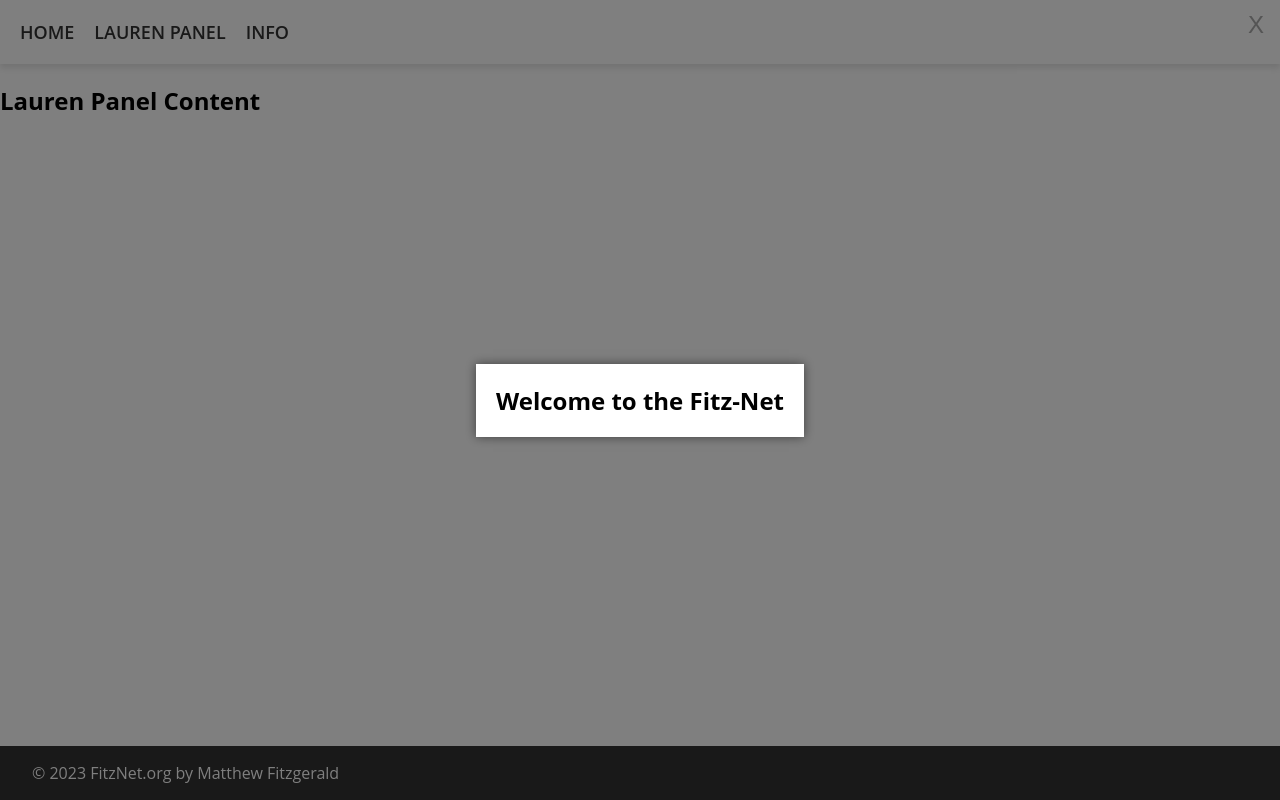
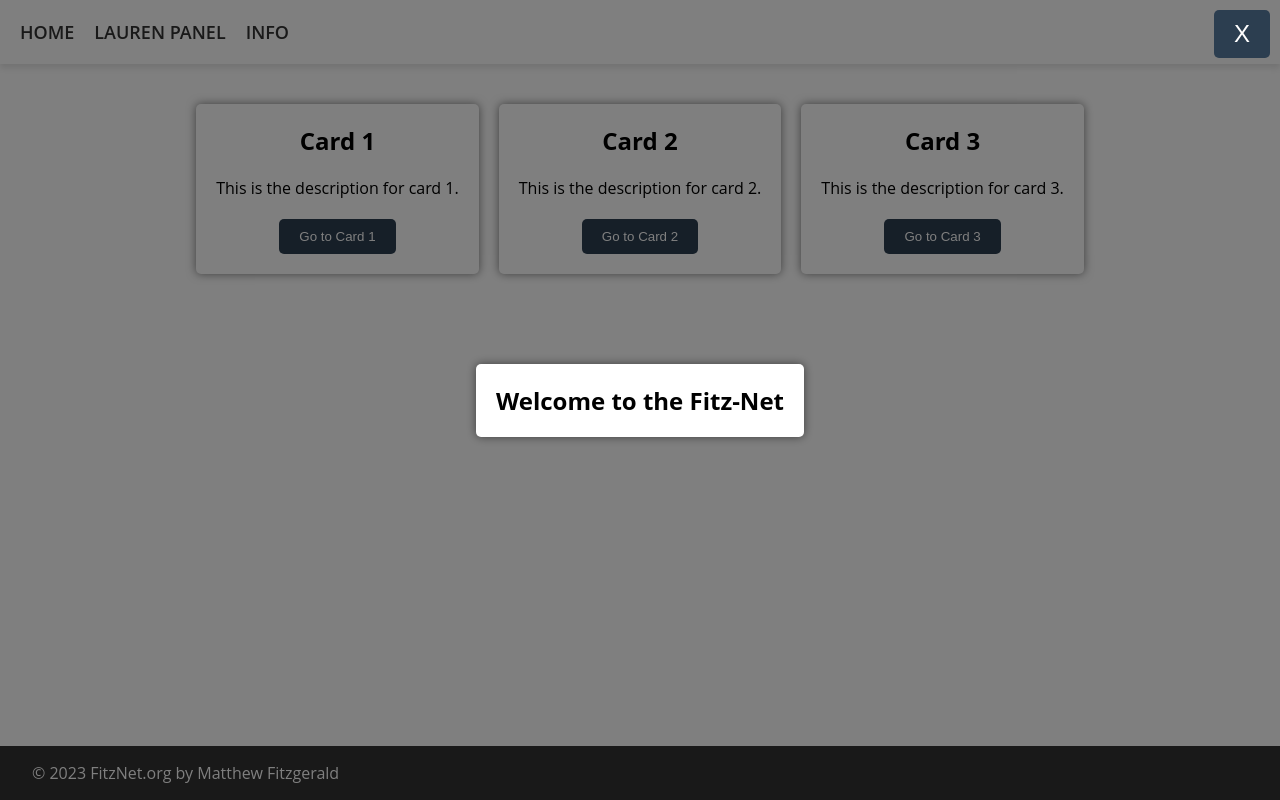
Before and after one commit to mattlol85/Fitz-Net, a React (Create React App) app in the folder fitznet-react-website/: page /laurenpanel in a window 1280 px wide. Built offline with nearby package versions, Linux system fonts and the light colour scheme.

Commit message:
added buttons to the laurenpanel with styling

```diff
--- /dev/null
+++ b/fitznet-react-website/src/components/Card.js
@@ -0,0 +1,17 @@
+import React from 'react';
+import { Link } from 'react-router-dom';
+import '../css/Card.css';
+
+function Card(props) {
+  return (
+    <div className="card">
+      <h2>{props.title}</h2>
+      <p>{props.description}</p>
+      <Link to={props.link}>
+        <button>{props.buttonText}</button>
+      </Link>
+    </div>
+  );
+}
+
+export default Card;
--- a/fitznet-react-website/src/components/InfoPanelContent.js
+++ b/fitznet-react-website/src/components/InfoPanelContent.js
@@ -4,7 +4,7 @@ function InfoPanelContent() {
   return (
     <div>
       <h1>Info Panel Content</h1>
-      <p>Welcome to the Info Panel page! Here you can find all sorts of useful information.</p>
+      <p>Coming soon... -Matt 2023</p>
     </div>
   );
 }
--- a/fitznet-react-website/src/components/LaurenPanelContent.js
+++ b/fitznet-react-website/src/components/LaurenPanelContent.js
@@ -1,12 +1,44 @@
 import React from 'react';
-
+import Card from '../components/Card';
+import '../css/LaurenPanelContent.css';
 
 function LaurenPanelContent() {
-    return (
-        <div>
-            <h1>Lauren Panel Content</h1>
-        </div>
-    );
+  const cards = [
+    {
+      title: 'Card 1',
+      description: 'This is the description for card 1.',
+      link: '/card1',
+      buttonText: 'Go to Card 1',
+    },
+    {
+      title: 'Card 2',
+      description: 'This is the description for card 2.',
+      link: '/card2',
+      buttonText: 'Go to Card 2',
+    },
+    {
+      title: 'Card 3',
+      description: 'This is the description for card 3.',
+      link: '/card3',
+      buttonText: 'Go to Card 3',
+    },
+  ];
+
+  return (
+    <div className="dashboard">
+      <div className="card-container">
+        {cards.map((card) => (
+          <Card
+            key={card.title}
+            title={card.title}
+            description={card.description}
+            link={card.link}
+            buttonText={card.buttonText}
+          />
+        ))}
+      </div>
+    </div>
+  );
 }
 
 export default LaurenPanelContent;
--- /dev/null
+++ b/fitznet-react-website/src/css/Card.css
@@ -0,0 +1,43 @@
+.dashboard {
+    display: flex;
+    flex-direction: column;
+    align-items: center;
+    padding: 20px;
+  }
+
+  .card-container {
+    display: grid;
+    grid-template-columns: repeat(auto-fit, minmax(250px, 1fr));
+    gap: 20px;
+  }
+
+  .card {
+    background-color: #fff;
+    border-radius: 5px;
+    box-shadow: 0px 0px 5px rgba(0, 0, 0, 0.1);
+    padding: 20px;
+    text-align: center;
+  }
+
+  .card h2 {
+    margin-top: 0;
+  }
+
+  .card p {
+    margin-bottom: 20px;
+  }
+
+  .card button {
+    background-color: #2c3e50;
+    color: #fff;
+    border: none;
+    border-radius: 5px;
+    padding: 10px 20px;
+    cursor: pointer;
+  }
+
+  @media (max-width: 768px) {
+    .card-container {
+      grid-template-columns: repeat(auto-fit, minmax(200px, 1fr));
+    }
+  }
--- /dev/null
+++ b/fitznet-react-website/src/css/LaurenPanelContent.css
@@ -0,0 +1,12 @@
+.card-container {
+    display: flex;
+    flex-wrap: wrap;
+    justify-content: space-between;
+  }
+
+  @media screen and (max-width: 768px) {
+    .card-container {
+      flex-direction: column;
+      align-items: center;
+    }
+  }
```
